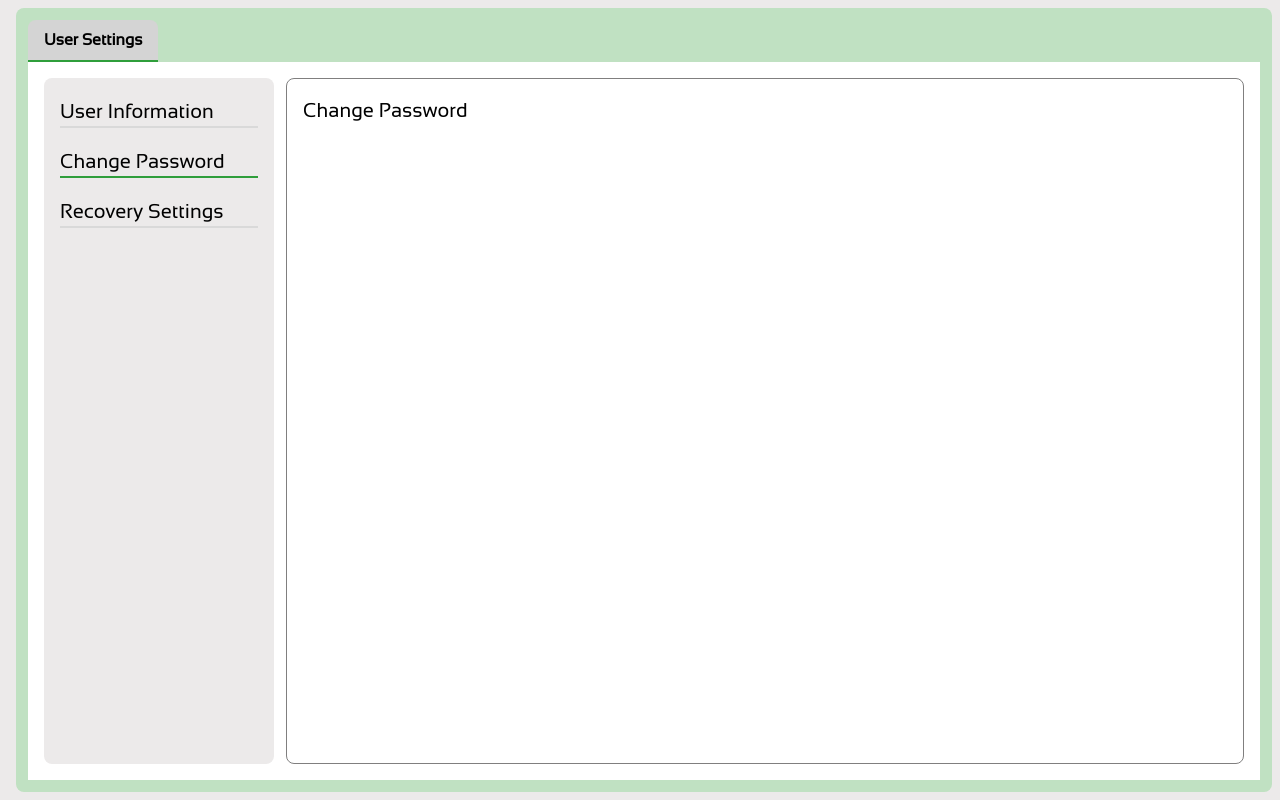
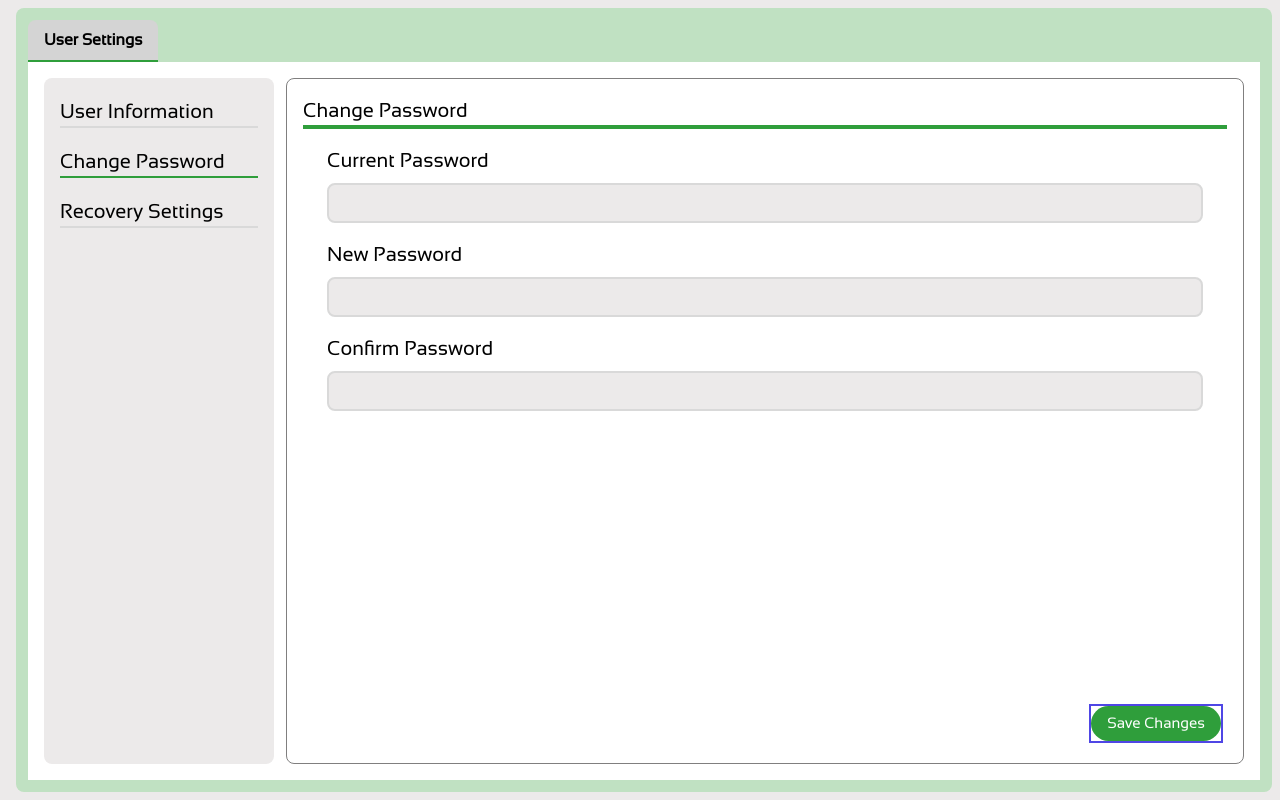
Before and after one commit to whoisbel/M-and-S-Inventory-Management, a Next.js app: page /user_settings/settings/change_password in a window 1280 px wide. Built offline with nearby package versions, Linux system fonts and the light colour scheme; no server answers.

Commit message:
updated button effects user settings: only selection is missing added new components

```diff
--- a/app/user_settings/settings/change_password/page.tsx
+++ b/app/user_settings/settings/change_password/page.tsx
@@ -1,13 +1,30 @@
+import { GreenButton, Textfield } from "@/components"
 
 
 const ChangePassword = () => {
   return (
-    <div className='ml-3 pt-4 px-4 max-h-[750px] h-full w-full border border-add-minus rounded-lg'>
-    <div className=" flex flex-col">
-     <span className="text-[20px] bold">
-        Change Password</span>
+    <div className="relative ml-3 pt-4 px-4 max-h-[750px] h-full w-full border border-add-minus rounded-lg">
+      <div className=" flex flex-col border-b-4 border-primary-color">
+        <span className="text-[20px]">Change Password</span>
+      </div>
+      <div className="mx-6 my-4 flex flex-col space-y-4 text-[20px]">
+        <div className="flex flex-col space-y-2">
+          <span>Current Password</span>
+          <Textfield />
+        </div>
+        <div className="flex flex-col space-y-2">
+          <span>New Password</span>
+          <Textfield />
+        </div>
+        <div className="flex flex-col space-y-2">
+          <span>Confirm Password</span>
+          <Textfield />
+        </div>
+      </div>
+      <div className=" absolute bottom-5 right-5 out">
+          <GreenButton />
+      </div>
     </div>
-   </div>
   )
 }
 
--- a/app/user_settings/settings/recovery/page.tsx
+++ b/app/user_settings/settings/recovery/page.tsx
@@ -1,13 +1,32 @@
+"use client"
+import { GreenButton, Textfield } from "@/components"
 
 
 const Recovery = () => {
     return (
-      <div className='ml-3 pt-4 px-4 max-h-[750px] h-full w-full border border-add-minus rounded-lg'>
-      <div className=" flex flex-col">
-       <span className="text-[20px] bold">
-          Change Recovery Questions</span>
+      <div className="relative ml-3 pt-4 px-4 max-h-[750px] h-full w-full border border-add-minus rounded-lg">
+      <div className=" flex flex-col border-b-4 border-primary-color">
+        <span className="text-[20px]">Change Recovery Questions</span>
       </div>
-     </div>
+      <div className="mx-6 my-4 flex flex-col space-y-4 text-[20px]">
+        <div className="flex flex-col space-y-2">
+          <span>Question 1</span>
+
+          <Textfield />
+        </div>
+        <div className="flex flex-col space-y-2">
+          <span>Question 2</span>
+          <Textfield />
+        </div>
+        <div className="flex flex-col space-y-2">
+          <span>Question 3</span>
+          <Textfield />
+        </div>
+      </div>
+      <div className=" absolute bottom-5 right-5 out">
+          <GreenButton />
+      </div>
+    </div>
     )
   }
 
--- a/app/user_settings/settings/user_info/page.tsx
+++ b/app/user_settings/settings/user_info/page.tsx
@@ -1,30 +1,30 @@
-import { Textfield } from "@/components"
-
+import { GreenButton, RedButton, Textfield } from "@/components";
 
 const UserInfo = () => {
-    return (
-      <div className='ml-3 pt-4 px-4 max-h-[750px] h-full w-full border border-add-minus rounded-lg'>
+  return (
+    <div className="relative ml-3 pt-4 px-4 max-h-[750px] h-full w-full border border-add-minus rounded-lg">
       <div className=" flex flex-col border-b-4 border-primary-color">
-       <span className="text-[20px]">
-          User Information</span>
+        <span className="text-[20px]">User Information</span>
       </div>
-      <div className="mx-6 my-4 flex flex-col space-y-4 ">
-        <div className="flex flex-col space-y-2 out">
-          <span className="text-[20px] bold">First Name</span>
-          <Textfield/>
+      <div className="mx-6 my-4 flex flex-col space-y-4 text-[20px]">
+        <div className="flex flex-col space-y-2">
+          <span>First Name</span>
+          <Textfield />
         </div>
-        <div>
+        <div className="flex flex-col space-y-2">
           <span>Last Name</span>
-          <Textfield/>
+          <Textfield />
         </div>
-        <div>
+        <div className="flex flex-col space-y-2">
           <span>Username</span>
-          <Textfield/>
+          <Textfield />
         </div>
+      </div>
+      <div className=" absolute bottom-5 right-5 out">
+          <GreenButton />
+      </div>
+    </div>
+  );
+};
 
-      </div>
-     </div>
-    )
-  }
-
-  export default UserInfo
+export default UserInfo;
--- /dev/null
+++ b/components/Selection.tsx
@@ -0,0 +1,11 @@
+
+
+const Selection = () => {
+  return (
+    <div>
+        <select className="w-full h-[40px] px-4 pt-2 text-[20px] bg-main-background border-2 border-accent-gray rounded-lg hover:border-add-minus" name="selected" id="">Select</select>
+    </div>
+  )
+}
+
+export default Selection
--- a/components/Textfield.tsx
+++ b/components/Textfield.tsx
@@ -5,7 +5,7 @@ const Textfield = () => {
     <div>
         <input type="text"
         name="field"
-        className="out" />
+        className="w-full h-[40px] px-4 pt-2 text-[20px] bg-main-background border-2 border-accent-gray rounded-lg hover:border-add-minus" />
     </div>
   )
 }
--- a/components/buttons/GreenButton.tsx
+++ b/components/buttons/GreenButton.tsx
@@ -6,13 +6,14 @@ const GreenButton = () => {
 
   return (
     <div>
-      <button className="bg-primary-color w-[100px] h-[35px] text-[15px] text-center text-white rounded-full">
+      <button className="bg-primary-color w-full px-4 h-[35px] text-[15px] text-center text-white rounded-full hover:bg-green-hover">
         {pathname.includes("/admin_mngt/inventory_mngt") ? (
           <span>Update</span>
         ) : pathname.includes("/admin_mngt/users_mngt") ? (
           <span>Approve</span>
-        ) : (
-          <span>Save</span>
+        ) : pathname.includes("/user_settings/settings") ? (
+          <span>Save Changes</span>
+        ) : (<span>Save</span>
         )}
       </button>
     </div>
--- a/components/buttons/RedButton.tsx
+++ b/components/buttons/RedButton.tsx
@@ -5,12 +5,12 @@ const RedButton = () => {
 const pathname = usePathname();
   return (
     <div>
-      <button className="bg-custom-red w-[100px] h-[35px] text-[15px] text-center text-white rounded-full">
-      {pathname.includes("/admin_mngt/inventory-mngt")
+      <button className="bg-custom-red hover:bg-red-hover w-full px-4 h-[35px] text-[15px] text-center text-white rounded-full">
+      {pathname.includes("/admin_mngt/inventory_mngt/")
       ? (<span>Delete</span>)
       : pathname.includes("/admin_mngt/users-mngt/requests")
       ? (<span>Deny</span>)
-      : pathname.includes("/admin_mngt/users-mngt/manage_users")
+      : pathname.includes("/admin_mngt/users_mngt/manage_users")
       ? (<span>Remove</span>)
       : (<span>Cancel</span>)
     }
--- a/components/index.ts
+++ b/components/index.ts
@@ -23,6 +23,7 @@ import DownloadButton from "./buttons/DownloadButton";
 import RedButton from "./buttons/RedButton";
 import AdminTable from "./AdminTable";
 import GreenButton from "./buttons/GreenButton";
+import Selection from "./Selection";
 export {
   Sidepanel,
   InventoryInputForm,
@@ -47,5 +48,6 @@ export {
   RedButton,
   AdminTable,
   GreenButton,
-  Textfield
+  Textfield,
+  Selection
 };
--- a/tailwind.config.ts
+++ b/tailwind.config.ts
@@ -10,6 +10,7 @@ const config: Config = {
     extend: {
       colors: {
         "primary-color": "#2F9E3B",
+        "green-hover": "#1F7C28",
         "accent-green": "#C0E1C2",
         "add-minus": "#807F7F",
         "custom-white": "#FFFEFE",
@@ -17,7 +18,8 @@ const config: Config = {
         "main-background": "#ECEAEA",
         "buttons-icon": "#F3F3F3",
         "letters-color": "#06162E",
-        "custom-red": "#D0422E"
+        "custom-red": "#D0422E",
+        "red-hover": "#B62D19"
       },
       backgroundImage: {
         "gradient-radial": "radial-gradient(var(--tw-gradient-stops))",
```
